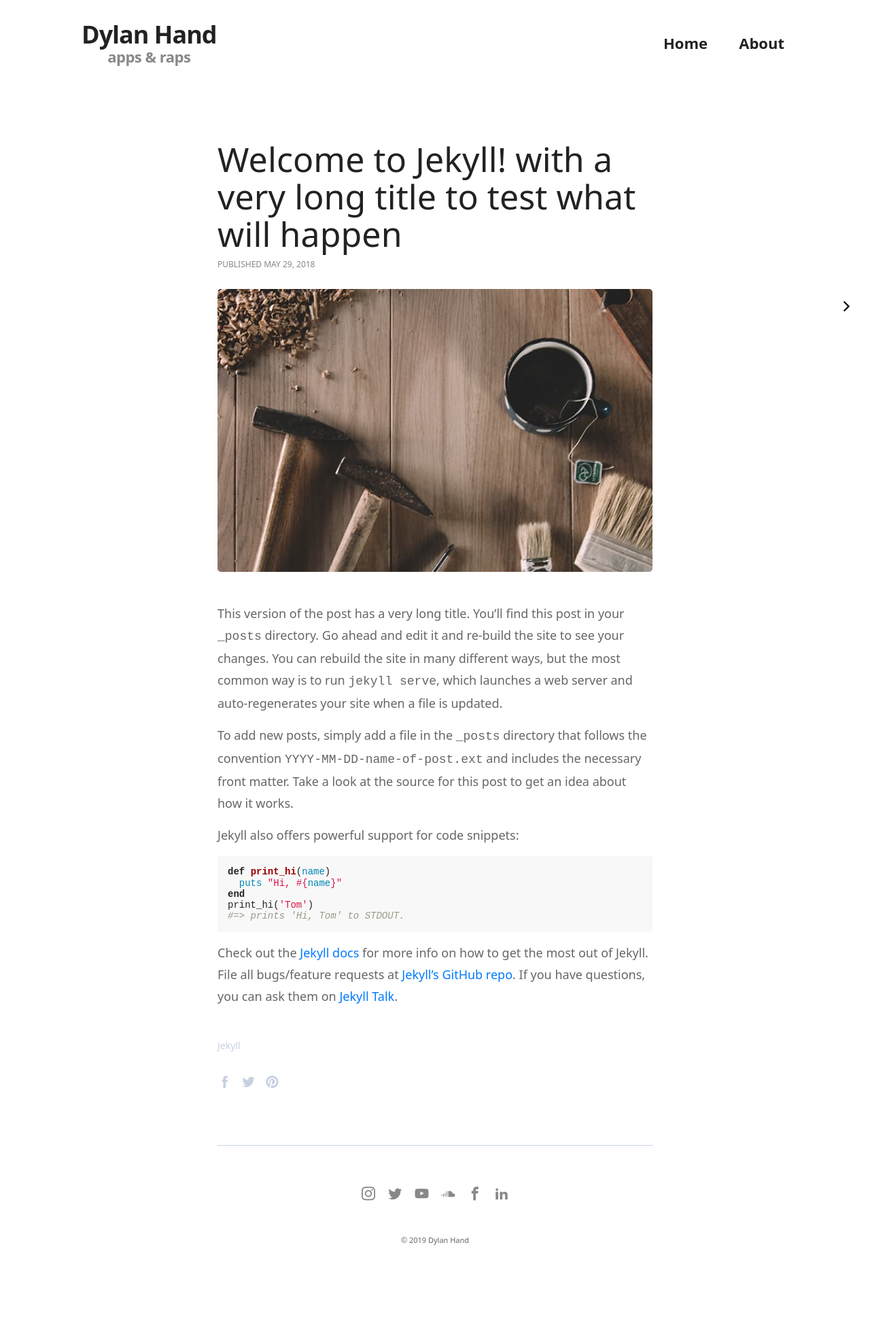
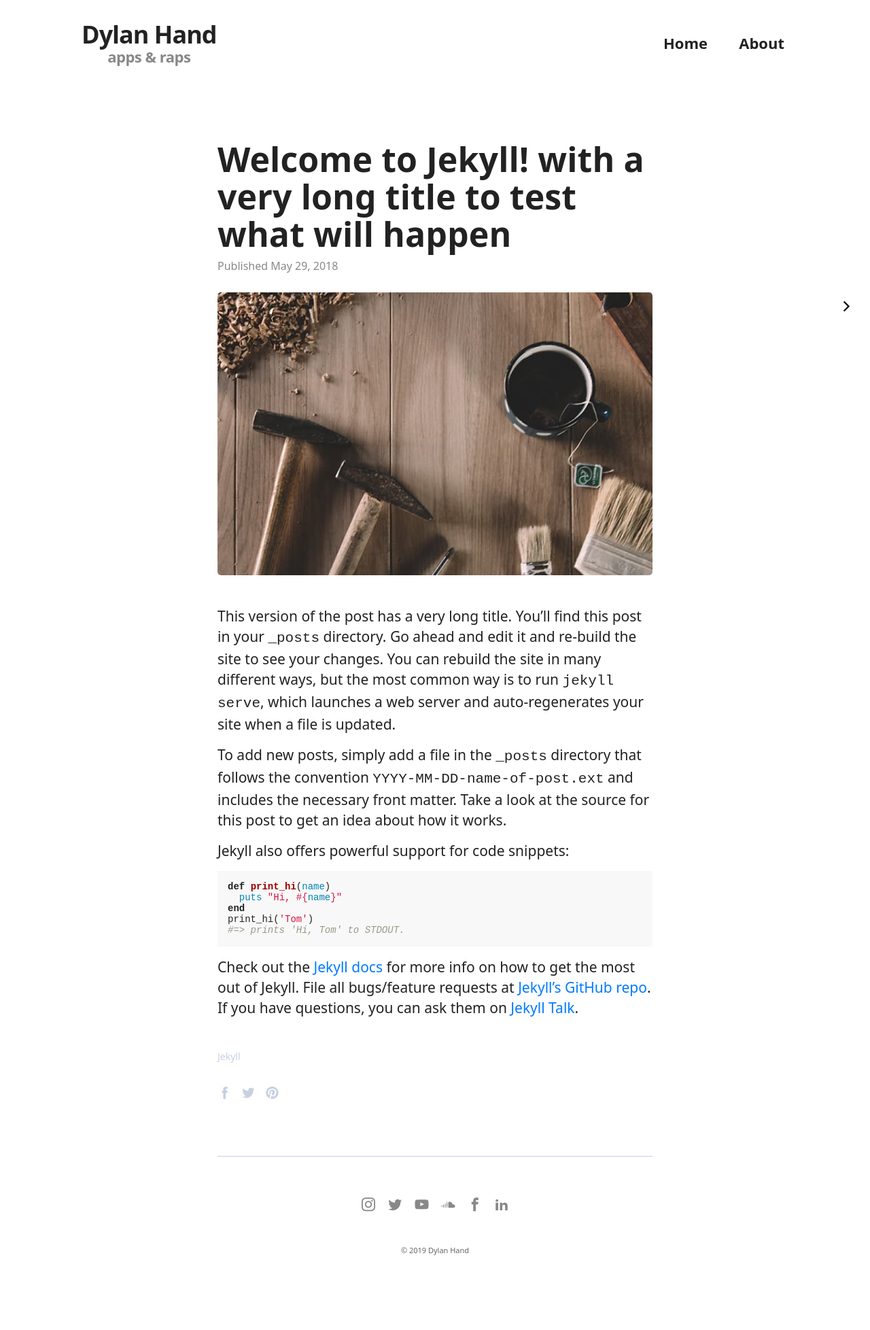
Before and after one commit to dylanhand/dylanhand.github.io, a Jekyll site: the page built from _posts/2018-05-25-welcome-to-jekyll-with-long-title-to-test-what-will-happen.md, in a window 1280 px wide. Shown: the whole page at 68% size. Built offline with Jekyll 4.4.1, drawn with Linux system fonts in a browser that asks for light colours; some web fonts are replaced.

Commit message:
Style post typography

```diff
--- a/_sass/4-layouts/_post.scss
+++ b/_sass/4-layouts/_post.scss
@@ -15,14 +15,14 @@
 .post__title {
   margin-bottom: 10px;
   font-size: 50px;
+  font-weight: 600;
   line-height: 55px;
 }
 
 .post__date {
   margin-bottom: 30px;
   font-family: $font-family;
-  font-size: 12px;
-  text-transform: uppercase;
+  font-size: 16px;
   color: $gray-dark;
 }
 
@@ -43,9 +43,9 @@
 .post__content {
   margin-bottom: 45px;
   p {
-    font-size: 18px;
-    line-height: 32px;
-    color: $gray;
+    font-size: 21px;
+    line-height: 30px;
+    color: $dark;
     img {
       margin: 30px 0;
     }
```
